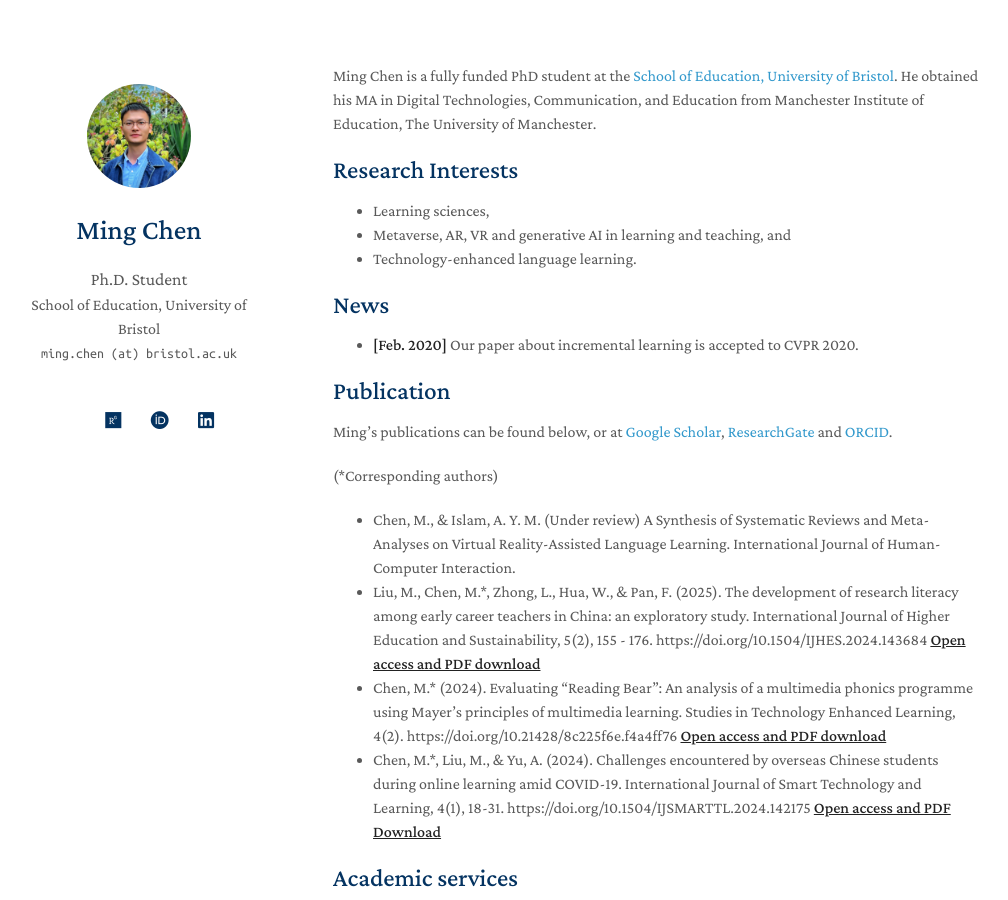
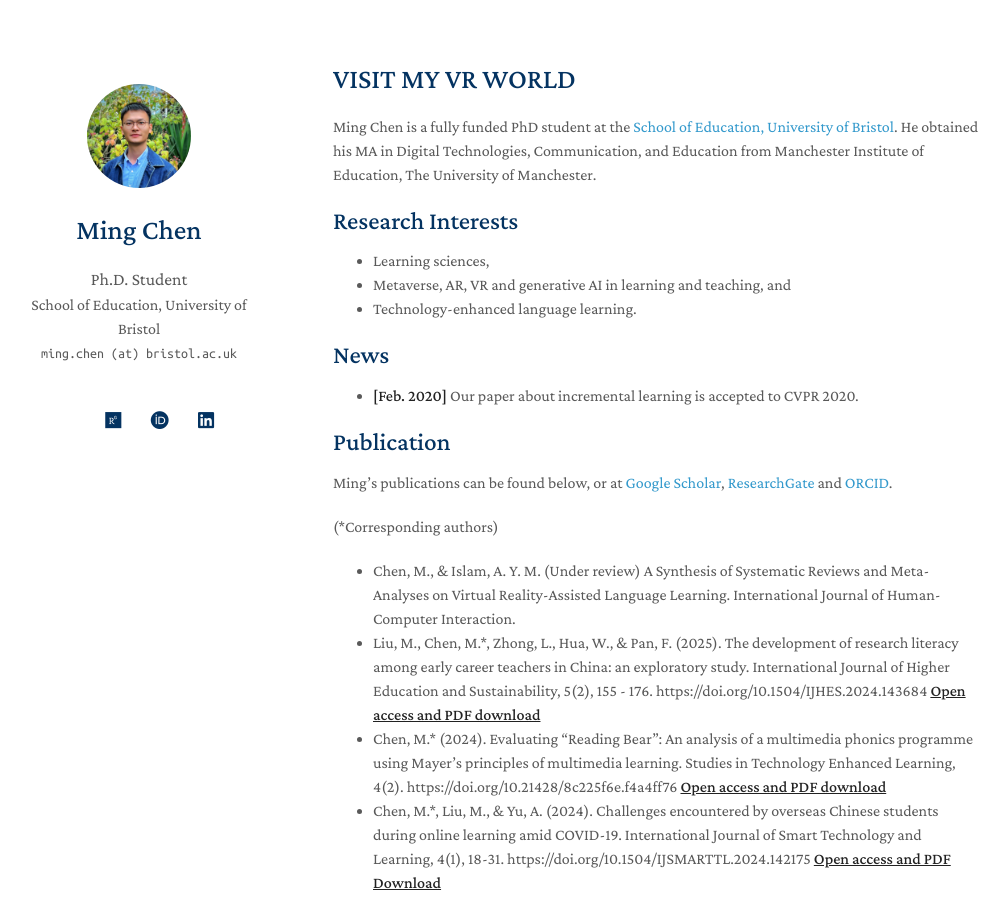
Before and after one commit to EricMingChen/EricMingChen.github.io, a Jekyll site: the page built from index.md, in a window 1280 px wide and 900 px high. Shown: the whole window, without its empty margins (137-1145 px from the left). Built offline with Jekyll 4.4.1, drawn with Linux system fonts in a browser that asks for light colours; a style sheet for code colours, icons or effects is not loaded; our own code applies the rules of GitHub Pages for plain Markdown files.

Commit message:
Update index.md

```diff
--- a/index.md
+++ b/index.md
@@ -2,6 +2,7 @@
 layout: homepage
 ---
 
+# VISIT MY VR WORLD
 
 Ming Chen is a fully funded PhD student at the [School of Education, University of Bristol](https://research-information.bris.ac.uk/en/persons/ming-chen). He obtained his MA in Digital Technologies, Communication, and Education from Manchester Institute of Education, The University of Manchester.
 
```
